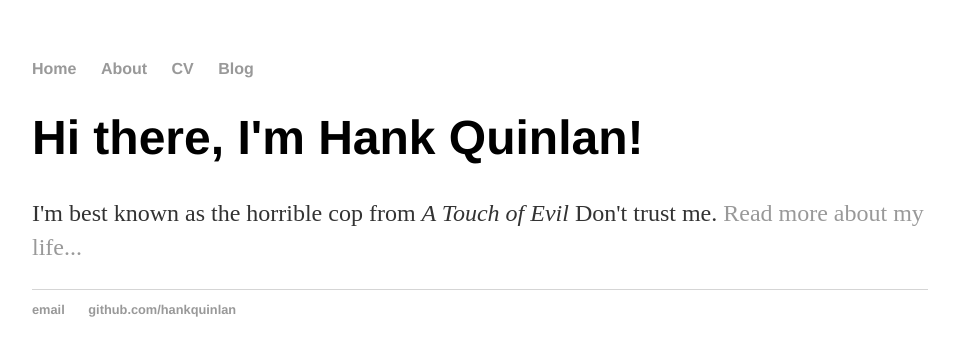
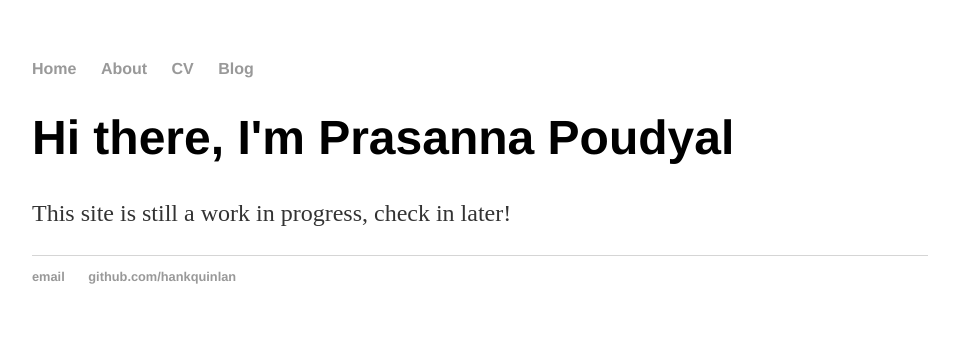
Before and after one commit to psanna77/psanna77.github.io, a Jekyll site: the page built from index.html, in a window 1280 px wide. Shown: the top 356 px of the page, without its empty margins (160-1119 px from the left). Built offline with Jekyll 4.4.1, drawn with Linux system fonts in a browser that asks for light colours.

Commit message:
Update index.html

```diff
--- a/index.html
+++ b/index.html
@@ -1,8 +1,8 @@
 ---
 layout: default
-title: Hank Quinlan, Horrible Cop
+title: Prasanna Poudyal
 ---
 <div class="blurb">
-	<h1>Hi there, I'm Hank Quinlan!</h1>
-	<p>I'm best known as the horrible cop from <em>A Touch of Evil</em> Don't trust me. <a href="/about">Read more about my life...</a></p>
+	<h1>Hi there, I'm Prasanna Poudyal</h1>
+	<p>This site is still a work in progress, check in later!</p>
 </div><!-- /.blurb -->
```
